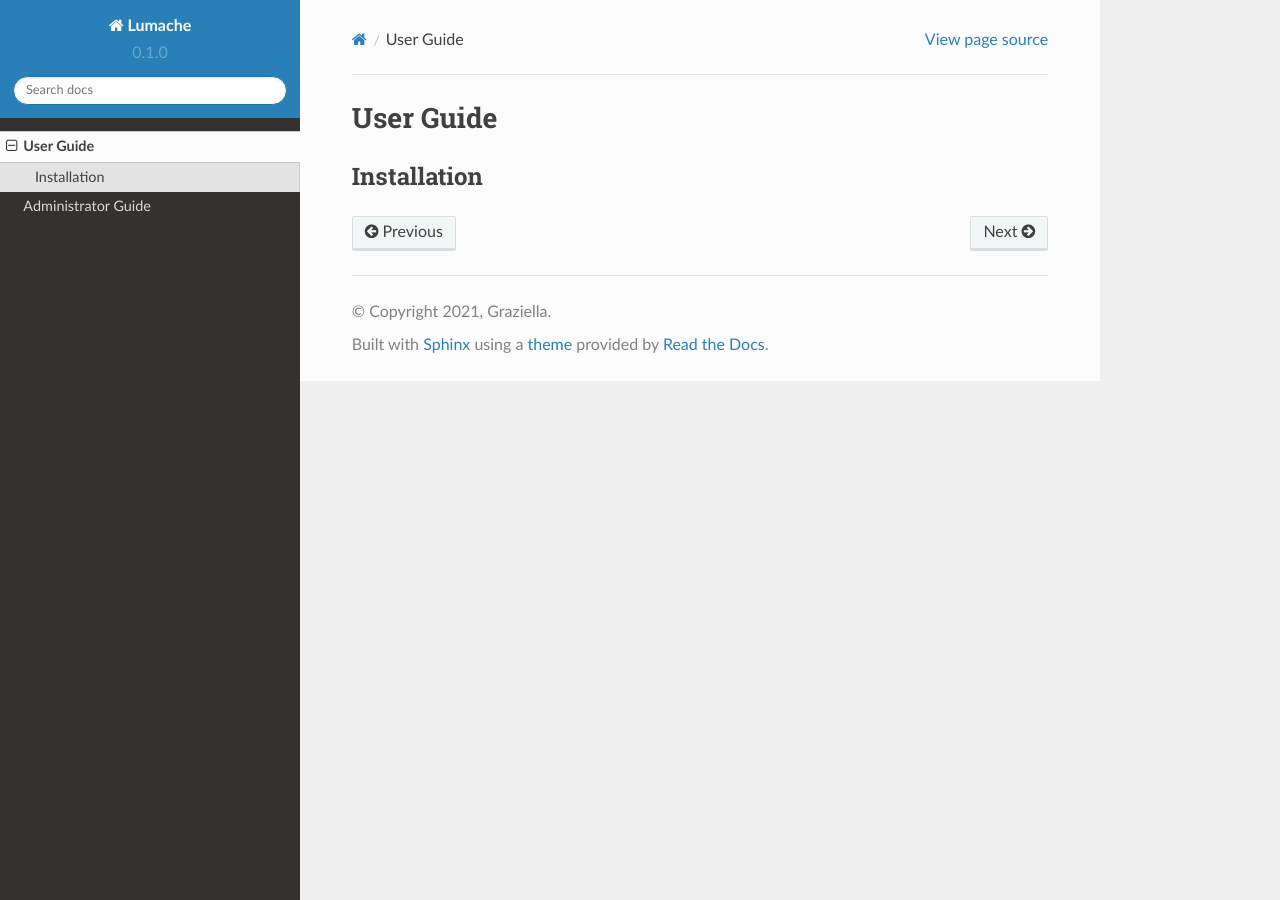
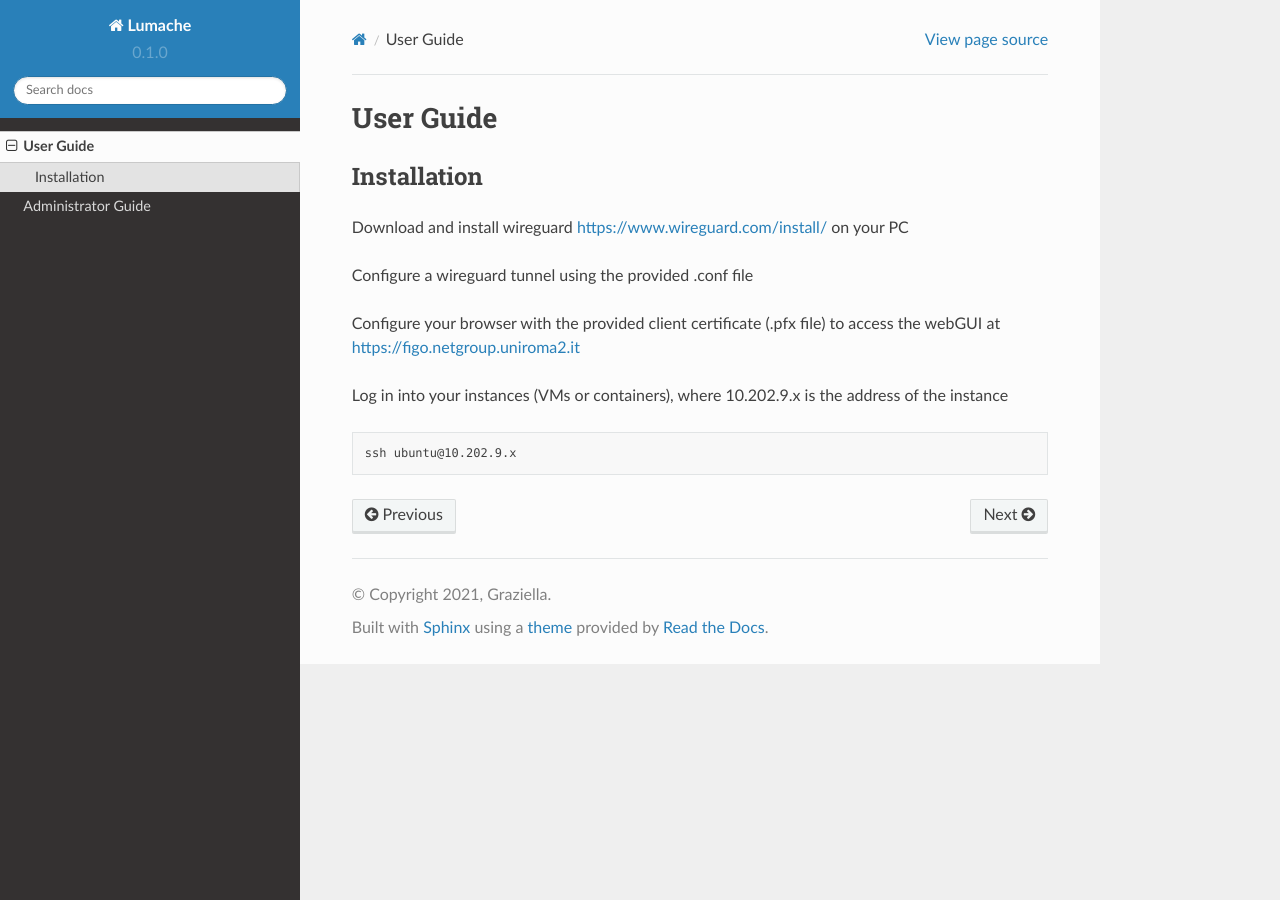
Before and after one commit to netgroup/figo-testbed, a Sphinx documentation site: the page built from docs/source/UserGuide.rst, in a window 1280 px wide. Built offline with Sphinx 7.4.7 and the Read the Docs theme 2.0.0, drawn with Linux system fonts in a browser that asks for light colours.

Commit message:
Update UserGuide.rst

```diff
--- a/docs/source/UserGuide.rst
+++ b/docs/source/UserGuide.rst
@@ -5,3 +5,16 @@ User Guide
 
 Installation
 ------------
+
+Download and install wireguard https://www.wireguard.com/install/ on your PC
+
+Configure a wireguard tunnel using the provided .conf file
+
+Configure your browser with the provided client certificate (.pfx file) to access the webGUI at
+https://figo.netgroup.uniroma2.it
+
+Log in into your instances (VMs or containers), where 10.202.9.x is the address of the instance
+
+.. code-block:: shell
+
+   ssh ubuntu@10.202.9.x
```
